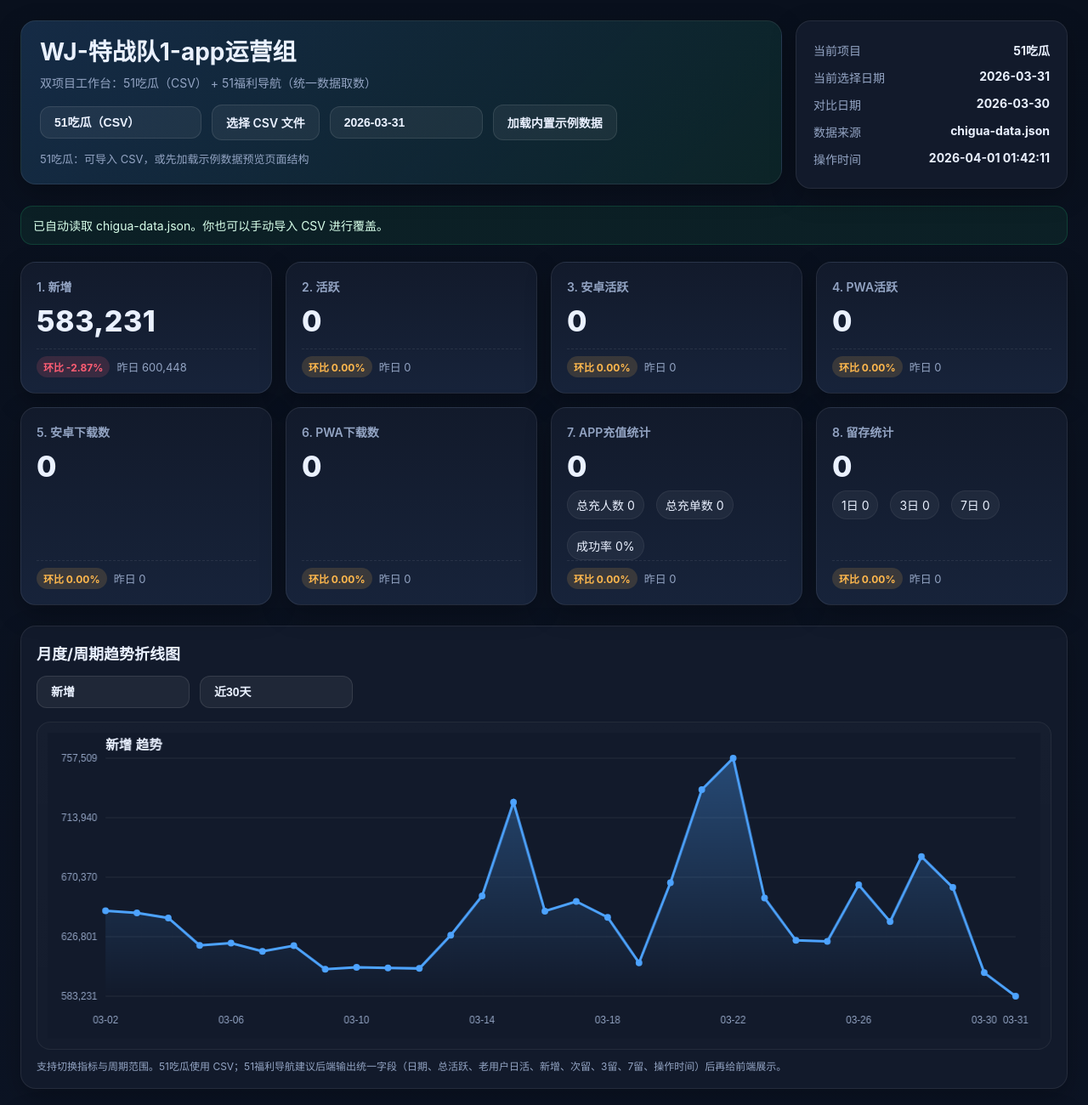
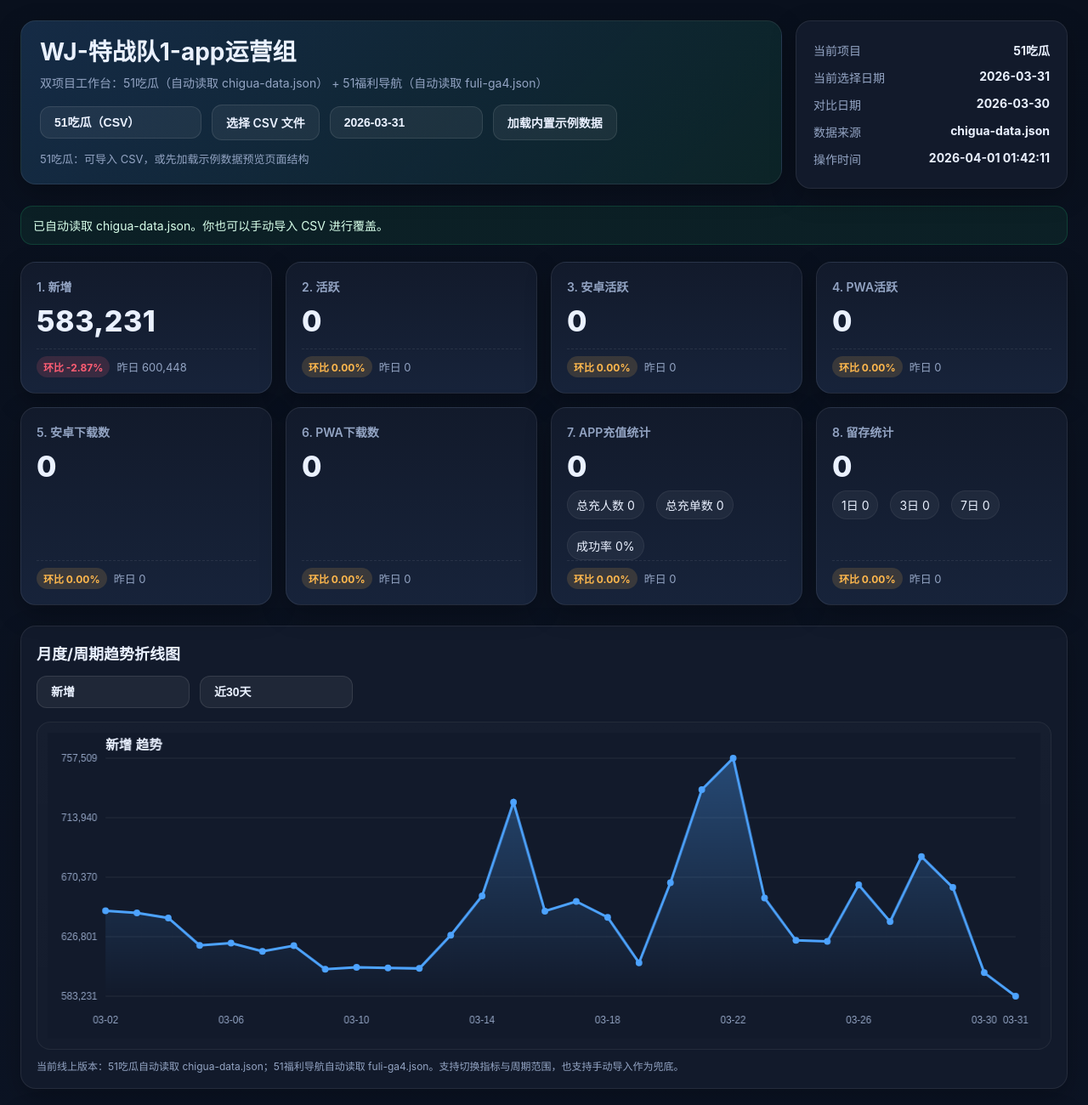
Before and after one commit to wtb111/Project-name-bi-dashboard, a plain HTML site: page index.html in a window 1280 px wide. Shown: the top 1300 px of the page at 85% size. Drawn offline with Linux system fonts and the light colour scheme.

Commit message:
Fix chigua auto-load parsing

```diff
--- a/index.html
+++ b/index.html
@@ -102,7 +102,7 @@
     <div class="header">
       <div class="title-box">
         <h1>WJ-特战队1-app运营组</h1>
-        <p>双项目工作台：51吃瓜（CSV） + 51福利导航（统一数据取数）</p>
+        <p>双项目工作台：51吃瓜（自动读取 chigua-data.json） + 51福利导航（自动读取 fuli-ga4.json）</p>
         <div class="toolbar">
           <select id="projectSelect">
             <option value="51吃瓜">51吃瓜（CSV）</option>
@@ -141,7 +141,7 @@
       <div class="chart-wrap">
         <canvas id="trendChart" width="1200" height="360"></canvas>
       </div>
-      <div class="chart-note">支持切换指标与周期范围。51吃瓜使用 CSV；51福利导航建议后端输出统一字段（日期、总活跃、老用户日活、新增、次留、3留、7留、操作时间）后再给前端展示。</div>
+      <div class="chart-note">当前线上版本：51吃瓜自动读取 chigua-data.json；51福利导航自动读取 fuli-ga4.json。支持切换指标与周期范围，也支持手动导入作为兜底。</div>
     </div>
 
     <div class="section">
```
